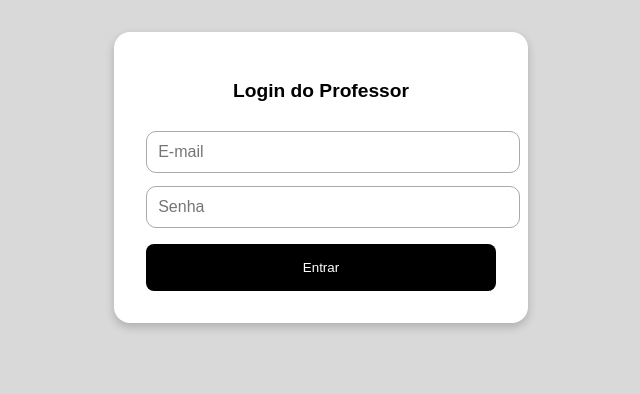
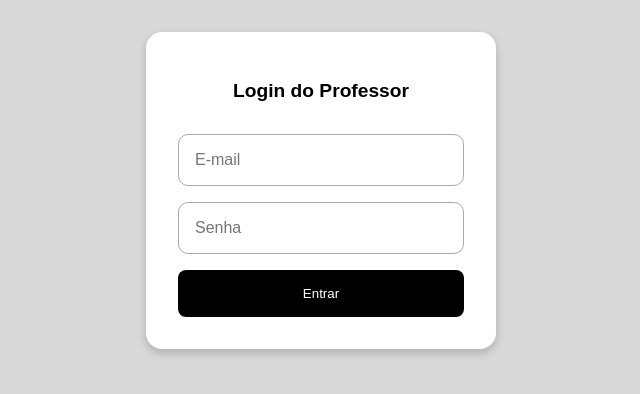
Before and after one commit to ercck/gerenciador-cadastros, a React (Vite) app: page / in a window 1280 px wide. Shown: the top 394 px of the page, without its empty margins (319-959 px from the left). Built offline with nearby package versions, Linux system fonts and the light colour scheme.

Commit message:
adicionando border-box

```diff
--- a/src/styles.css
+++ b/src/styles.css
@@ -48,9 +48,13 @@ button:hover {
 
 input {
   width: 100%;
-  padding: 0.7rem;
-  margin-top: 0.8rem;
+  padding: 1rem;
+  margin-top: 1rem;
   font-size: 1rem;
   border-radius: 10px;
   border: 1px solid #aaa;
 }
+
+*, *::before, *::after {
+  box-sizing: border-box;
+}
```
